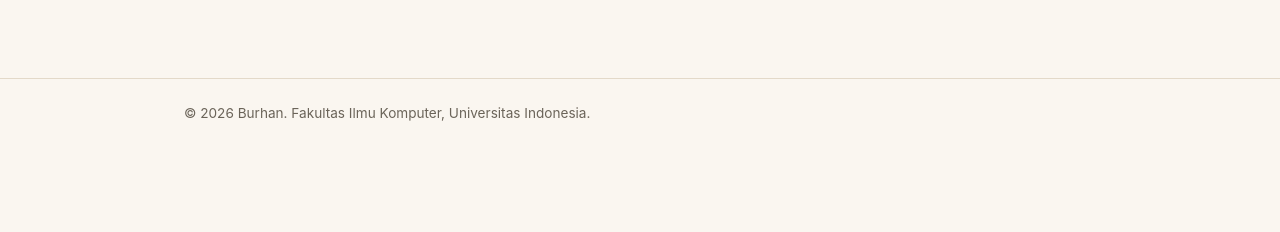
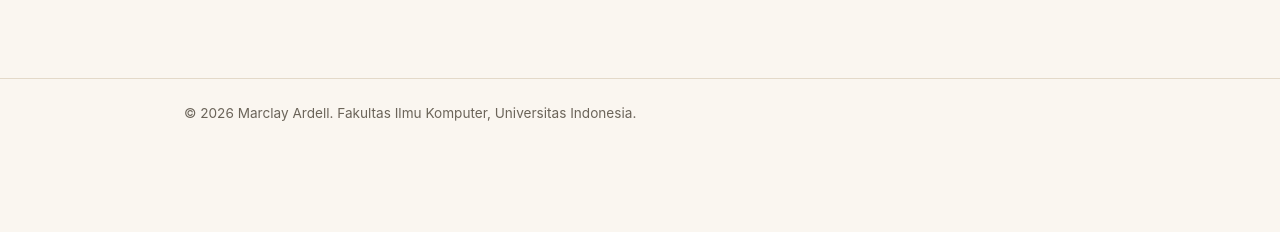
Before and after one commit to kingrdl17/myportofolio, a Django app: page / in a window 1280 px wide. Shown: the part 568-800 px from the top of the page. Run offline with Django 5.2, Linux system fonts and the light colour scheme.

Commit message:
fix: website contents

```diff
--- a/templates/index.html
+++ b/templates/index.html
@@ -43,9 +43,9 @@
                         </div>
                     </dl>
                     <div class="social-links">
-                        <a href="https://github.com/" class="social-link">GitHub</a>
-                        <a href="https://linkedin.com/" class="social-link">LinkedIn</a>
-                        <a href="mailto:burhan@example.com" class="social-link">Email</a>
+                        <a href="https://github.com/kingrdl17" class="social-link">GitHub</a>
+                        <a href="https://linkedin.com/in/marclayardell" class="social-link">LinkedIn</a>
+                        <a href="mailto:ardellmarclay@gmail.com" class="social-link">Email</a>
                     </div>
                 </div>
             </div>
@@ -54,7 +54,7 @@
 
     <footer class="site-footer">
         <div class="container">
-            <p>&copy; 2026 Burhan. Fakultas Ilmu Komputer, Universitas Indonesia.</p>
+            <p>&copy; 2026 Marclay Ardell. Fakultas Ilmu Komputer, Universitas Indonesia.</p>
         </div>
     </footer>
 </body>
```
